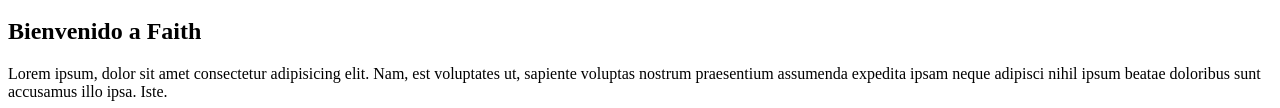
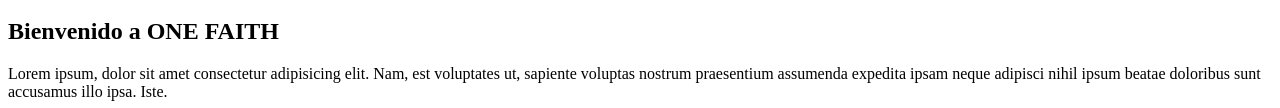
Before and after one commit to exiszt/DesafioGithub, a plain HTML site: page index.html in a window 1280 px wide. Shown: the part 212-320 px from the top of the page. Drawn offline with Linux system fonts and the light colour scheme.

Commit message:
Actualización título

```diff
--- a/index.html
+++ b/index.html
@@ -40,7 +40,7 @@
     <main>
         <!--Sección 1-->
         <section>
-            <h1>Bienvenido a Faith</h1>
+            <h1>Bienvenido a ONE FAITH</h1>
             <p>Lorem ipsum, dolor sit amet consectetur adipisicing elit. Nam, est voluptates ut, sapiente voluptas
                 nostrum praesentium assumenda expedita ipsam neque adipisci nihil ipsum beatae doloribus sunt accusamus
                 illo ipsa. Iste.</p>
```
